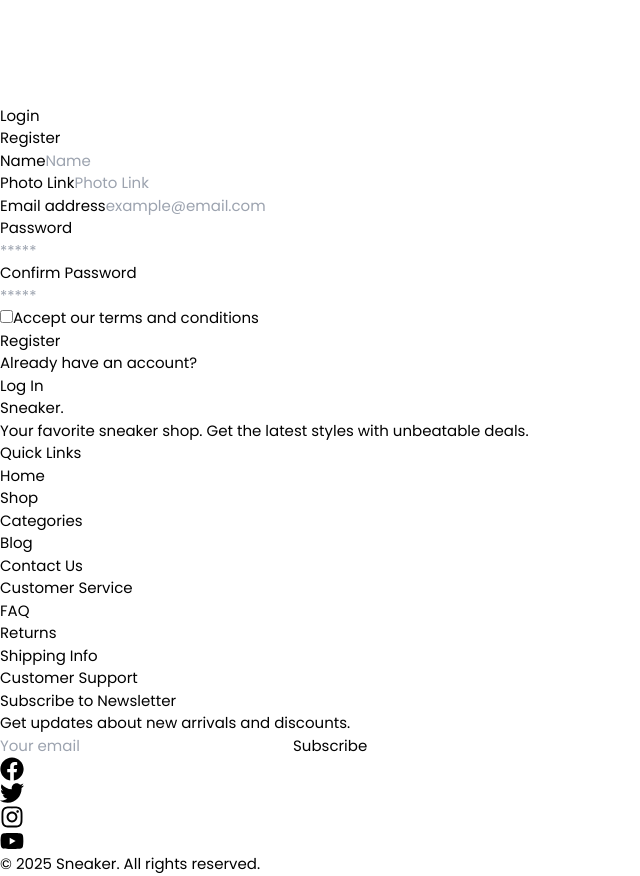
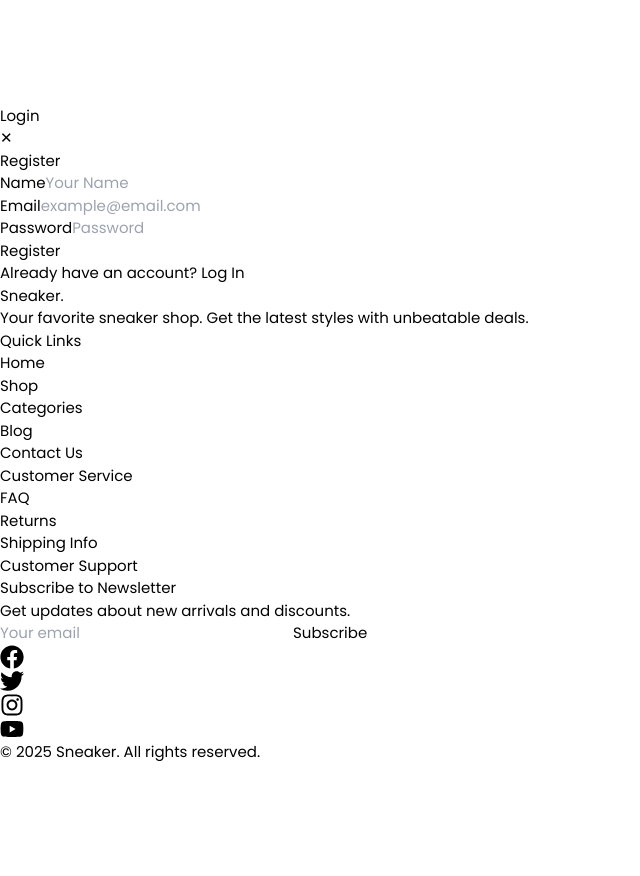
Before and after one commit to ibrahim2337/sneaker, a React (Vite) app: page /register in a window 1280 px wide. Shown: the part 1243-2119 px from the top of the page, without its empty margins (0-640 px from the left). After the commit the page ends 2006 px from the top, so only its background shows below. Built offline with nearby package versions, Linux system fonts and the light colour scheme.

Commit message:
cart section ready

```diff
--- a/src/component/Navbar/Navbar.jsx
+++ b/src/component/Navbar/Navbar.jsx
@@ -1,10 +1,11 @@
 import { useState } from "react";
 import { Link } from "react-router-dom";
-// import { AuthContext } from "../../provider/AuthProvider";
-// import { useContext } from "react";
+import LoginPage from "../../pages/LoginPage/LoginPage";
+import RegisterPage from "../../pages/RegisterPage/RegisterPage";
 
 const Navbar = () => {
-  // const { user, logOut } = useContext(AuthContext);
+  const [isLoginOpen, setIsLoginOpen] = useState(false);
+  const [isRegisterOpen, setIsRegisterOpen] = useState(false);
   const [isMenuOpen, setIsMenuOpen] = useState(false);
   const [isSearchOpen, setIsSearchOpen] = useState(false);
   const [searchQuery, setSearchQuery] = useState("");
@@ -116,13 +117,35 @@ const Navbar = () => {
               Log Out
             </button>
           ) : ( */}
-          <Link
+          {/* <Link
             to="/login"
             className="bg-gradient-to-r from-[#81baa0] to-[#48B4BB] lg:px-7 font-semibold px-4 py-2 rounded-md hover:scale-105 transition-transform duration-200"
           >
             Login
-          </Link>
-          {/* )} */}
+          </Link> */}
+
+          <button
+            onClick={() => setIsLoginOpen(true)}
+            className="bg-gradient-to-r from-[#81baa0] to-[#48B4BB] lg:px-7 font-semibold px-4 py-2 rounded-md hover:scale-105 transition-transform duration-200"
+          >
+            Login
+          </button>
+
+          {/* Login Modal */}
+          {isLoginOpen && (
+            <LoginPage
+              setIsLoginOpen={setIsLoginOpen}
+              setIsRegisterOpen={setIsRegisterOpen}
+            />
+          )}
+
+          {/* Register Modal */}
+          {isRegisterOpen && (
+            <RegisterPage
+              setIsRegisterOpen={setIsRegisterOpen}
+              setIsLoginOpen={setIsLoginOpen}
+            />
+          )}
 
           {/* Mobile Menu Button */}
           <button
--- a/src/main.jsx
+++ b/src/main.jsx
@@ -16,6 +16,7 @@ import ReturnPolicy from "./pages/ReturnPolicy/ReturnPolicy.jsx";
 import ShoppingPolicy from "./pages/ShippingPolicy/ShippingPolicy.jsx";
 import CustomerSupport from "./pages/CustomerSupport/CustomerSupport.jsx";
 import AuthProvider from "./provider/AuthProvider";
+import CartModel from "./pages/CartModel/CartModel.jsx";
 
 const router = createBrowserRouter([
   {
@@ -72,6 +73,10 @@ const router = createBrowserRouter([
         path: "/product-details/:id",
         element: <ProductDetails />,
       },
+      {
+        path: "/cart",
+        element: <CartModel />,
+      },
     ],
   },
 ]);
--- a/src/pages/LoginPage/LoginPage.jsx
+++ b/src/pages/LoginPage/LoginPage.jsx
@@ -1,55 +1,28 @@
-/* eslint-disable react/no-unescaped-entities */
-/* eslint-disable no-unused-vars */
-
-import React, { useContext, useState } from "react";
-("react-router-dom");
-import { AuthContext } from "../../provider/AuthProvider";
 import { Link } from "react-router-dom";
 
-const LoginPage = () => {
-  // const { createUser } = useContext(AuthContext);
-  // console.log(createUser);
-  // const handleSignIn = (event) => {
-  //   event.preventDefault();
+const LoginPage = ({ setIsLoginOpen, setIsRegisterOpen }) => {
+  return (
+    <div className="fixed inset-0 flex items-center justify-center bg-black bg-opacity-50">
+      <div className="relative bg-gray-300 p-8 max-w-md w-full rounded-xl shadow-lg">
+        {/* Close Button */}
+        <button
+          onClick={() => setIsLoginOpen(false)}
+          className="absolute top-2 right-2 bg-red-500 text-white rounded-full w-6 h-6 flex items-center justify-center"
+        >
+          ✕
+        </button>
 
-  //   const form = new FormData(event.target);
-
-  //   const email = form.get("email");
-  //   const password = form.get("password");
-
-  //   console.log({ email, password });
-
-  //   userLogin(email, password)
-  //     .then((result) => {
-  //       // Signed up
-  //       const user = result.user;
-  //       setUser(user);
-  //     })
-  //     .catch((error) => {
-  //       alert(error.code);
-  //     });
-  // };
-
-  return (
-    <div>
-      <div className="container mx-auto my-5  max-w-md p-8 space-y-3 rounded-xl bg-gray-300">
         <h1 className="text-2xl font-bold text-center">
           Login to your account
         </h1>
-        <form
-          // onSubmit={handleSignIn}
-          noValidate=""
-          action=""
-          className="space-y-6 ng-untouched ng-pristine ng-valid"
-        >
+        <form className="space-y-6 mt-4">
           <div className="space-y-1 text-sm">
             <label className="block text-black">Email</label>
             <input
               type="text"
               name="email"
-              id="email"
               placeholder="example@email.com"
-              className="w-full px-4 py-3 rounded-md text-black "
+              className="w-full px-4 py-3 rounded-md text-black border"
             />
           </div>
           <div className="space-y-1 text-sm">
@@ -57,52 +30,31 @@ const LoginPage = () => {
             <input
               type="password"
               name="password"
-              id="password"
               placeholder="Password"
-              className="w-full px-4 py-3 rounded-md text-black "
+              className="w-full px-4 py-3 rounded-md text-black border"
             />
             <div className="flex justify-end text-xs">
-              <a rel="noopener noreferrer" href="#">
+              <a href="#" className="text-blue-600 hover:underline">
                 Forgot Password?
               </a>
             </div>
           </div>
-          <small>
-            <p className="text-error -mt-2"></p>
-          </small>
-          <button className="w-full bg-gradient-to-r from-[#48B4BB] to-[#63d8e0] font-bold uppercase border text-white py-2 rounded-md cursor-pointer transition-all duration-300 ease-in-out hover:from-[#63d8e0] hover:to-[#48B4BB] hover:shadow-lg">
+          <button className="w-full bg-gradient-to-r from-[#48B4BB] to-[#63d8e0] font-bold uppercase text-white py-2 rounded-md hover:shadow-lg">
             Sign in
           </button>
         </form>
-        <div className="flex items-center pt-4 space-x-1">
-          <div className="flex-1 h-px sm:w-16 bg-black"></div>
-          <p className="px-3 text-sm ">Login with social accounts</p>
-          <div className="flex-1 h-px sm:w-16 bg-black"></div>
-        </div>
-        <div className="flex justify-center space-x-4">
+
+        <p className="text-xs text-center text-black mt-4">
+          Don&apos;t have an account?{" "}
           <button
-            // onClick={handleGoogleSignIn}
-            aria-label="Log in with Google"
-            className="p-3 rounded-sm"
-          >
-            <svg
-              xmlns="http://www.w3.org/2000/svg"
-              viewBox="0 0 32 32"
-              className="w-5 h-5 fill-current"
-            >
-              <path d="M16.318 13.714v5.484h9.078c-0.37 2.354-2.745 6.901-9.078 6.901-5.458 0-9.917-4.521-9.917-10.099s4.458-10.099 9.917-10.099c3.109 0 5.193 1.318 6.38 2.464l4.339-4.182c-2.786-2.599-6.396-4.182-10.719-4.182-8.844 0-16 7.151-16 16s7.156 16 16 16c9.234 0 15.365-6.49 15.365-15.635 0-1.052-0.115-1.854-0.255-2.651z"></path>
-            </svg>
-          </button>
-        </div>
-        <p className="text-xs text-center sm:px-6 text-black">
-          Don't have an account?
-          <Link
-            rel="noopener noreferrer"
-            to="/register"
-            className="underline hover:text-primary text-sm text-blue-700"
+            onClick={() => {
+              setIsLoginOpen(false);
+              setIsRegisterOpen(true);
+            }}
+            className="text-blue-700 underline"
           >
             Register Now
-          </Link>
+          </button>
         </p>
       </div>
     </div>
--- a/src/pages/ProductCard/ProductCard.jsx
+++ b/src/pages/ProductCard/ProductCard.jsx
@@ -29,7 +29,10 @@ const ProductCard = () => {
                 >
                   View Details
                 </Link>
-                <button className="bg-[#48B4BB] text-white px-4 py-2 rounded-md transform translate-y-10 opacity-0 group-hover:translate-y-0 group-hover:opacity-100 transition-all duration-500 ease-out delay-200">
+                <button
+                  to="/cart"
+                  className="bg-[#48B4BB] text-white px-4 py-2 rounded-md transform translate-y-10 opacity-0 group-hover:translate-y-0 group-hover:opacity-100 transition-all duration-500 ease-out delay-200"
+                >
                   Add to Cart
                 </button>
               </div>
--- a/src/pages/RegisterPage/RegisterPage.jsx
+++ b/src/pages/RegisterPage/RegisterPage.jsx
@@ -1,157 +1,62 @@
-/* eslint-disable no-unused-vars */
+const RegisterPage = ({ setIsRegisterOpen, setIsLoginOpen }) => {
+  return (
+    <div className="fixed inset-0 flex items-center justify-center bg-black bg-opacity-50">
+      <div className="relative bg-gray-300 p-8 max-w-md w-full rounded-xl shadow-lg">
+        {/* Close Button */}
+        <button
+          onClick={() => setIsRegisterOpen(false)}
+          className="absolute top-2 right-2 bg-red-500 text-white rounded-full w-6 h-6 flex items-center justify-center"
+        >
+          ✕
+        </button>
 
-import { useContext } from "react";
-import { Link } from "react-router-dom";
-import { AuthContext } from "../../provider/AuthProvider";
-
-const RegisterPage = () => {
-  const { createNewUser } = useContext(AuthContext);
-  console.log(createNewUser);
-
-  // const handleSubmit = (event) => {
-  //   event.preventDefault();
-
-  //   const form = new FormData(event.target);
-  //   const name = form.get("name");
-  //   const photo = form.get("photo");
-  //   const email = form.get("email");
-  //   const password = form.get("password");
-  //   const confirm_password = form.get("confirm_password");
-  //   console.log({ name, photo, email, password, confirm_password });
-
-  //   createNewUser(email, password)
-  //     .then((result) => {
-  //       // Signed up
-  //       const user = result.user;
-  //       setUser(user);
-  //       console.log(user);
-  //     })
-  //     .catch((error) => {
-  //       const errorCode = error.code;
-  //       const errorMessage = error.message;
-  //       console.log(errorCode, errorMessage);
-  //     });
-  // };
-
-  return (
-    <div className="container mx-auto w-11/12 md:w-7/12 lg:w-5/12 p-8 my-5 rounded-md sm:p-10 bg-secondary text-neutral bg-gray-300">
-      <div className="mb-8 text-center">
-        <h1 className="text-4xl font-bold">Register</h1>
-      </div>
-      <form
-        // onSubmit={handleSubmit}
-        noValidate=""
-        action=""
-        className="space-y-12 ng-untouched ng-pristine ng-valid"
-      >
-        <div className="space-y-4">
-          <div>
-            <label htmlFor="name" className="block mb-2 text-sm" required>
-              Name
-            </label>
+        <h1 className="text-2xl font-bold text-center">Register</h1>
+        <form className="space-y-6 mt-4">
+          <div className="space-y-1 text-sm">
+            <label className="block text-black">Name</label>
             <input
-              type="name"
+              type="text"
               name="name"
-              id="name"
-              placeholder="Name"
-              className="w-full px-3 py-2 border rounded-md border-gray-600 bg-secondary text-neutral"
+              placeholder="Your Name"
+              className="w-full px-4 py-3 rounded-md text-black border"
             />
           </div>
-          <div>
-            <label htmlFor="photo" className="block mb-2 text-sm">
-              Photo Link
-            </label>
-            <input
-              type="photo"
-              name="photo"
-              id="photo"
-              placeholder="Photo Link"
-              className="w-full px-3 py-2 border rounded-md border-gray-700 bg-secondary text-neutral"
-            />
-          </div>
-          <div>
-            <label htmlFor="email" className="block mb-2 text-sm">
-              Email address
-            </label>
+          <div className="space-y-1 text-sm">
+            <label className="block text-black">Email</label>
             <input
               type="email"
               name="email"
-              id="email"
-              placeholder="example@email.com  "
-              className="w-full px-3 py-2 border rounded-md border-gray-700 bg-secondary text-neutral"
-              required
+              placeholder="example@email.com"
+              className="w-full px-4 py-3 rounded-md text-black border"
             />
           </div>
-          <div>
-            <div className="flex justify-between mb-2">
-              <label htmlFor="password" className="text-sm">
-                Password
-              </label>
-            </div>
+          <div className="space-y-1 text-sm">
+            <label className="block text-black">Password</label>
             <input
               type="password"
               name="password"
-              id="password"
-              placeholder="*****"
-              className="w-full px-3 py-2 border rounded-md border-gray-700 bg-secondary text-neutral"
-              required
+              placeholder="Password"
+              className="w-full px-4 py-3 rounded-md text-black border"
             />
           </div>
-          <div>
-            <div className="flex justify-between mb-2">
-              <label htmlFor="confirm" className="text-sm">
-                Confirm Password
-              </label>
-            </div>
-            <input
-              type="password"
-              name="confirm_password"
-              id="confirm"
-              placeholder="*****"
-              className="w-full px-3 py-2 border rounded-md border-gray-700 bg-secondary text-neutral"
-              required
-            />
-          </div>
-        </div>
-        <small>
-          <p className="text-error mt-2"></p>
-        </small>
-        <div className="space-y-2 mt-0">
-          <div className="flex items-center -mt-8">
-            <input
-              type="checkbox"
-              // onClick={handleAccepted}
-              className="checkbox checkbox-neutral rounded cursor-pointer h-4 w-4 mr-2"
-            />
-            <span className="label-text pb-px">
-              Accept our{" "}
-              <Link className="text-primary hover:underline">
-                terms and conditions
-              </Link>
-            </span>
-          </div>
+          <button className="w-full bg-gradient-to-r from-[#48B4BB] to-[#63d8e0] font-bold uppercase text-white py-2 rounded-md hover:shadow-lg">
+            Register
+          </button>
+        </form>
 
-          <div className="-mt-8">
-            <button
-              // disabled={!accepted}
-              type="submit"
-              className="w-full bg-gradient-to-r from-[#48B4BB] to-[#63d8e0] font-bold uppercase border text-white py-2 rounded-md cursor-pointer transition-all duration-300 ease-in-out hover:from-[#63d8e0] hover:to-[#48B4BB] hover:shadow-lg"
-            >
-              Register
-            </button>
-          </div>
-          <p className="px-6 text-sm text-center text-neutral">
-            Already have an account? <br />
-            <Link
-              rel="noopener noreferrer"
-              to="/login"
-              className="underline text-sm text-blue-700"
-            >
-              Log In
-            </Link>
-          </p>
-        </div>
-      </form>
+        <p className="text-xs text-center text-black mt-4">
+          Already have an account?{" "}
+          <button
+            onClick={() => {
+              setIsRegisterOpen(false);
+              setIsLoginOpen(true);
+            }}
+            className="text-blue-700 underline"
+          >
+            Log In
+          </button>
+        </p>
+      </div>
     </div>
   );
 };
```
Also changed, not shown: src/component/Banner/Banner.css (+4 -4 lines), src/pages/CartModel/CartModel.jsx (+119 -26 lines).
